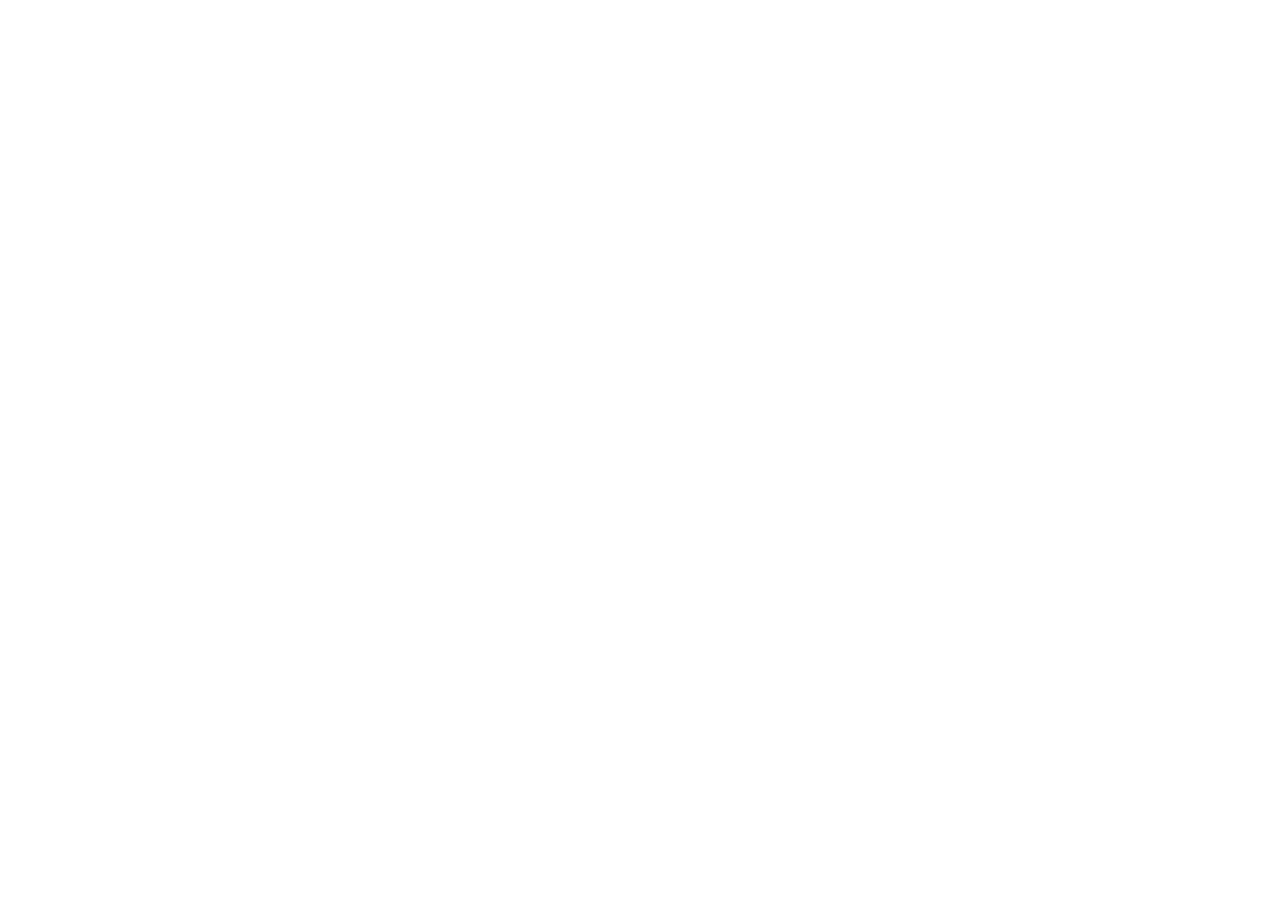
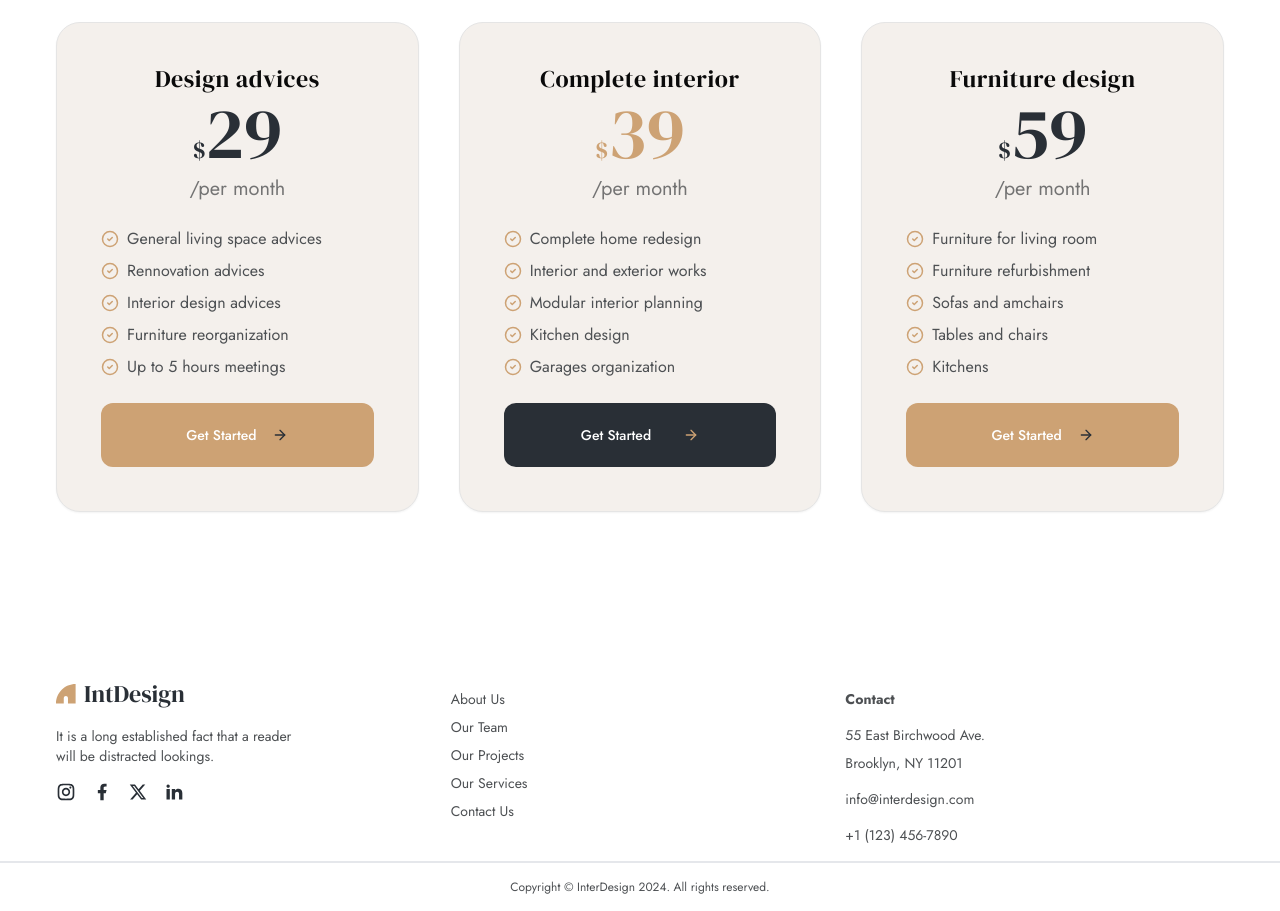
Before and after one commit to Eugensson/interior, a Next.js app: page /pricing in a window 1280 px wide. Before the commit this address had no page. Shown: the part 540-1451 px from the top of the page. Before the commit the page ends 800 px from the top, so only its background shows below. Built offline with nearby package versions, Linux system fonts and the light colour scheme.

Commit message:
Created Pricing page

```diff
--- a/app/(front)/about/page.tsx
+++ b/app/(front)/about/page.tsx
@@ -13,8 +13,8 @@
   return (
     <section>
       <div className="relative bg-about bg-contain bg-no-repeat bg-center min-h-[300px] min-w-screen">
-        <div className="absolute bottom-0 left-1/2 -translate-x-1/2 w-[500px] h-fit py-10 text-center bg-white/50 rounded-t-2xl">
-          <h1 className="h1 text-accent mb-2">About Us</h1>
+        <div className="absolute bottom-0 left-1/2 -translate-x-1/2 w-[500px] h-fit py-5 text-center bg-white rounded-t-3xl">
+          <h1 className="h2 text-accent mb-2">About Us</h1>
           <p className="h4 text-secondary">Home / About</p>
         </div>
       </div>
--- a/app/(front)/blog/page.tsx
+++ b/app/(front)/blog/page.tsx
@@ -2,8 +2,8 @@
   return (
     <section>
       <div className="relative bg-blog bg-contain bg-no-repeat bg-center min-h-[300px] min-w-screen">
-        <div className="absolute bottom-0 left-1/2 -translate-x-1/2 w-[500px] h-fit py-10 text-center bg-white/50 rounded-t-2xl">
-          <h1 className="h1 text-accent mb-2">Articles & News</h1>
+        <div className="absolute bottom-0 left-1/2 -translate-x-1/2 w-[500px] h-fit py-5 text-center bg-white rounded-t-3xl">
+          <h1 className="h2 text-accent mb-2">Articles & News</h1>
           <p className="h4 text-secondary">Home / Blog</p>
         </div>
       </div>
--- a/app/(front)/contact/page.tsx
+++ b/app/(front)/contact/page.tsx
@@ -2,8 +2,8 @@
   return (
     <section>
       <div className="relative bg-contact bg-contain bg-no-repeat bg-center min-h-[300px] min-w-screen">
-        <div className="absolute bottom-0 left-1/2 -translate-x-1/2 w-[500px] h-fit py-10 text-center bg-white/50 rounded-t-2xl">
-          <h1 className="h1 text-accent mb-2">Contact Us</h1>
+        <div className="absolute bottom-0 left-1/2 -translate-x-1/2 w-[500px] h-fit py-5 text-center bg-white rounded-t-3xl">
+          <h1 className="h2 text-accent mb-2">Contact Us</h1>
           <p className="h4 text-secondary">Home / Contact</p>
         </div>
       </div>
--- /dev/null
+++ b/app/(front)/pricing/page.tsx
@@ -0,0 +1,170 @@
+import Link from "next/link";
+import { ArrowRight, CircleCheck } from "lucide-react";
+
+import {
+  Card,
+  CardContent,
+  CardDescription,
+  CardFooter,
+  CardHeader,
+  CardTitle,
+} from "@/components/ui/card";
+import { Button } from "@/components/ui/button";
+
+const Pricing = () => {
+  return (
+    <section>
+      <div className="relative bg-pricing bg-contain bg-no-repeat bg-center min-h-[300px] min-w-screen">
+        <div className="absolute bottom-0 left-1/2 -translate-x-1/2 w-[500px] h-fit py-5 text-center bg-white rounded-t-3xl">
+          <h1 className="h2 text-accent mb-2">Pricing & Plan</h1>
+          <p className="h4 text-secondary">Home / Pricing</p>
+        </div>
+      </div>
+      <ul className="container py-[150px] grid grid-cols-1 md:grid-cols-3 gap-1 md:gap-5 lg:gap-10">
+        <li>
+          <Card className="rounded-3xl bg-accent-secondary p-5">
+            <CardHeader>
+              <CardTitle className="font-primary tracking-wide font-normal text-center">
+                Design advices
+              </CardTitle>
+              <h2 className="h1 font-primary font-normal text-center">
+                <span className="text-2xl font-primary">$</span>29
+              </h2>
+              <CardDescription className="text-xl font-normal text-center">
+                /per month
+              </CardDescription>
+            </CardHeader>
+            <CardContent>
+              <ul className="flex flex-col gap-y-2 text-secondary text-base">
+                <li className="flex items-center gap-x-2">
+                  <CircleCheck size={18} className="text-accent" />
+                  General living space advices
+                </li>
+                <li className="flex items-center gap-x-2">
+                  <CircleCheck size={18} className="text-accent" />
+                  Rennovation advices
+                </li>
+                <li className="flex items-center gap-x-2">
+                  <CircleCheck size={18} className="text-accent" />
+                  Interior design advices
+                </li>
+                <li className="flex items-center gap-x-2">
+                  <CircleCheck size={18} className="text-accent" />
+                  Furniture reorganization
+                </li>
+                <li className="flex items-center gap-x-2">
+                  <CircleCheck size={18} className="text-accent" />
+                  Up to 5 hours meetings
+                </li>
+              </ul>
+            </CardContent>
+            <CardFooter>
+              <Button size="lg" variant="accent" className="w-full" asChild>
+                <Link href="/" className="capitalize text-white">
+                  Get started
+                  <ArrowRight size={24} className="text-primary" />
+                </Link>
+              </Button>
+            </CardFooter>
+          </Card>
+        </li>
+        <li>
+          <Card className="rounded-3xl bg-accent-secondary p-5">
+            <CardHeader>
+              <CardTitle className="font-primary tracking-wide font-normal text-center">
+                Complete interior
+              </CardTitle>
+              <h2 className="h1 font-primary font-normal text-center text-accent">
+                <span className="text-2xl font-primary">$</span>39
+              </h2>
+              <CardDescription className="text-xl font-normal text-center">
+                /per month
+              </CardDescription>
+            </CardHeader>
+            <CardContent>
+              <ul className="flex flex-col gap-y-2 text-secondary text-base">
+                <li className="flex items-center gap-x-2">
+                  <CircleCheck size={18} className="text-accent" />
+                  Complete home redesign
+                </li>
+                <li className="flex items-center gap-x-2">
+                  <CircleCheck size={18} className="text-accent" />
+                  Interior and exterior works
+                </li>
+                <li className="flex items-center gap-x-2">
+                  <CircleCheck size={18} className="text-accent" />
+                  Modular interior planning
+                </li>
+                <li className="flex items-center gap-x-2">
+                  <CircleCheck size={18} className="text-accent" />
+                  Kitchen design
+                </li>
+                <li className="flex items-center gap-x-2">
+                  <CircleCheck size={18} className="text-accent" />
+                  Garages organization
+                </li>
+              </ul>
+            </CardContent>
+            <CardFooter>
+              <Button size="lg" className="w-full" asChild>
+                <Link href="/" className="capitalize text-white">
+                  Get started
+                  <ArrowRight size={24} className="text-accent ml-4" />
+                </Link>
+              </Button>
+            </CardFooter>
+          </Card>
+        </li>
+        <li>
+          <Card className="rounded-3xl bg-accent-secondary p-5">
+            <CardHeader>
+              <CardTitle className="font-primary tracking-wide font-normal text-center">
+                Furniture design
+              </CardTitle>
+              <h2 className="h1 font-primary font-normal text-center">
+                <span className="text-2xl font-primary">$</span>59
+              </h2>
+              <CardDescription className="text-xl font-normal text-center">
+                /per month
+              </CardDescription>
+            </CardHeader>
+            <CardContent>
+              <ul className="flex flex-col gap-y-2 text-secondary text-base">
+                <li className="flex items-center gap-x-2">
+                  <CircleCheck size={18} className="text-accent" />
+                  Furniture for living room
+                </li>
+                <li className="flex items-center gap-x-2">
+                  <CircleCheck size={18} className="text-accent" />
+                  Furniture refurbishment
+                </li>
+                <li className="flex items-center gap-x-2">
+                  <CircleCheck size={18} className="text-accent" />
+                  Sofas and amchairs
+                </li>
+                <li className="flex items-center gap-x-2">
+                  <CircleCheck size={18} className="text-accent" />
+                  Tables and chairs
+                </li>
+                <li className="flex items-center gap-x-2">
+                  <CircleCheck size={18} className="text-accent" />
+                  Kitchens
+                </li>
+              </ul>
+            </CardContent>
+            <CardFooter>
+              <Button size="lg" variant="accent" className="w-full" asChild>
+                <Link href="/" className="capitalize text-white">
+                  Get started
+                  <ArrowRight size={24} className="text-primary" />
+                </Link>
+              </Button>
+            </CardFooter>
+          </Card>
+        </li>
+      </ul>
+    </section>
+  );
+};
+
+export default Pricing;
--- a/app/(front)/projects/page.tsx
+++ b/app/(front)/projects/page.tsx
@@ -2,8 +2,8 @@
   return (
     <section>
       <div className="relative bg-projects bg-contain bg-no-repeat bg-center min-h-[300px] min-w-screen">
-        <div className="absolute bottom-0 left-1/2 -translate-x-1/2 w-[500px] h-fit py-10 text-center bg-white/50 rounded-t-2xl">
-          <h1 className="h1 text-accent mb-2">Our Projects</h1>
+        <div className="absolute bottom-0 left-1/2 -translate-x-1/2 w-[500px] h-fit py-5 text-center bg-white rounded-t-3xl">
+          <h1 className="h2 text-accent mb-2">Our Projects</h1>
           <p className="h4 text-secondary">Home / Projects</p>
         </div>
       </div>
--- a/app/(front)/services/[slug]/page.tsx
+++ b/app/(front)/services/[slug]/page.tsx
@@ -2,8 +2,8 @@
   return (
     <section>
       <div className="relative bg-service bg-contain bg-no-repeat bg-center min-h-[300px] min-w-screen">
-        <div className="absolute bottom-0 left-1/2 -translate-x-1/2 w-[500px] h-fit py-10 text-center bg-white/50 rounded-t-2xl">
-          <h1 className="h1 text-accent mb-2">Service Single</h1>
+        <div className="absolute bottom-0 left-1/2 -translate-x-1/2 w-[500px] h-fit py-5 text-center bg-white rounded-t-3xl">
+          <h1 className="h2 text-accent mb-2">Service Single</h1>
           <p className="h4 text-secondary">Team / Service Single</p>
         </div>
       </div>
--- a/app/(front)/services/page.tsx
+++ b/app/(front)/services/page.tsx
@@ -9,8 +9,8 @@
   return (
     <section>
       <div className="relative bg-services bg-contain bg-no-repeat bg-center min-h-[300px] min-w-screen">
-        <div className="absolute bottom-0 left-1/2 -translate-x-1/2 w-[500px] h-fit py-10 text-center bg-white/50 rounded-t-2xl">
-          <h1 className="h1 text-accent mb-2">Services</h1>
+        <div className="absolute bottom-0 left-1/2 -translate-x-1/2 w-[500px] h-fit py-5 text-center bg-white rounded-t-3xl">
+          <h1 className="h2 text-accent mb-2">Services</h1>
           <p className="h4 text-secondary">Home / Services</p>
         </div>
       </div>
--- a/app/(front)/team/[slug]/page.tsx
+++ b/app/(front)/team/[slug]/page.tsx
@@ -2,8 +2,8 @@
   return (
     <section>
       <div className="relative bg-employee bg-contain bg-no-repeat bg-center min-h-[300px] min-w-screen">
-        <div className="absolute bottom-0 left-1/2 -translate-x-1/2 w-[500px] h-fit py-10 text-center bg-white/50 rounded-t-2xl">
-          <h1 className="h1 text-accent mb-2">James Smith</h1>
+        <div className="absolute bottom-0 left-1/2 -translate-x-1/2 w-[500px] h-fit py-5 text-center bg-white rounded-t-3xl">
+          <h1 className="h2 text-accent mb-2">James Smith</h1>
           <p className="h4 text-secondary">Team / James Smith</p>
         </div>
       </div>
--- a/app/(front)/team/page.tsx
+++ b/app/(front)/team/page.tsx
@@ -6,8 +6,8 @@
   return (
     <section>
       <div className="relative bg-team bg-contain bg-no-repeat bg-center min-h-[300px] min-w-screen">
-        <div className="absolute bottom-0 left-1/2 -translate-x-1/2 w-[500px] h-fit py-10 text-center bg-white/50 rounded-t-2xl">
-          <h1 className="h1 text-accent mb-2">Our Professional</h1>
+        <div className="absolute bottom-0 left-1/2 -translate-x-1/2 w-[500px] h-fit py-5 text-center bg-white rounded-t-3xl">
+          <h1 className="h2 text-accent mb-2">Our Professional</h1>
           <p className="h4 text-secondary">Home / Team</p>
         </div>
       </div>
--- a/lib/constants.ts
+++ b/lib/constants.ts
@@ -11,6 +11,7 @@
   { name: "Team", href: "/team" },
   { name: "Services", href: "/services" },
   { name: "Projects", href: "/projects" },
+  { name: "Pricing", href: "/pricing" },
   { name: "Blog", href: "/blog" },
   { name: "Contact", href: "/contact" },
 ];
--- a/tailwind.config.ts
+++ b/tailwind.config.ts
@@ -33,6 +33,7 @@
       contact: "url('/images/banner_10.jpg')",
       team: "url('/images/banner_8.jpg')",
       employee: "url('/images/banner_9.jpg')",
+      pricing: "url('/images/banner_3.jpg')",
       grid: "url('/images/grid.png')",
     },
     extend: {
```
